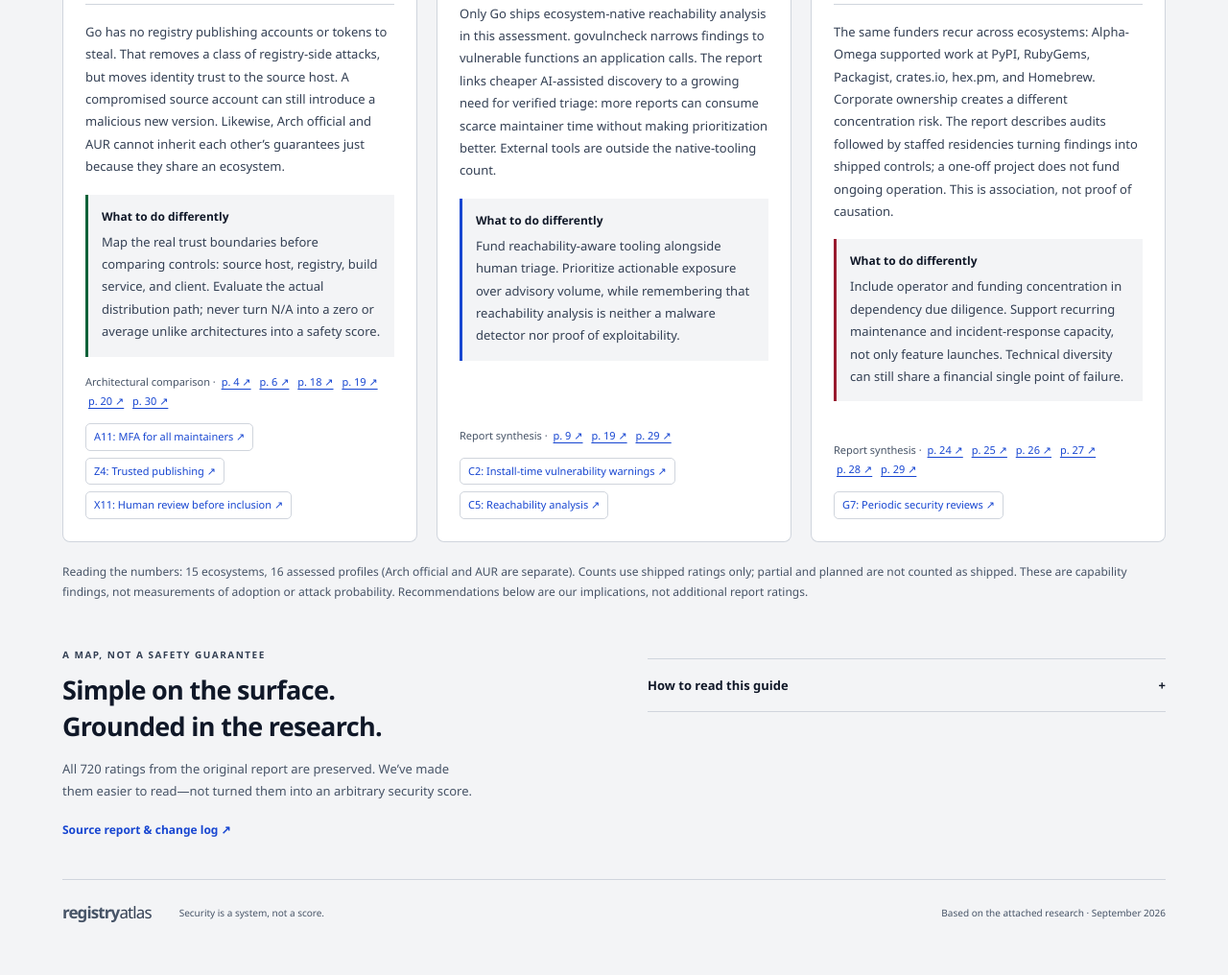
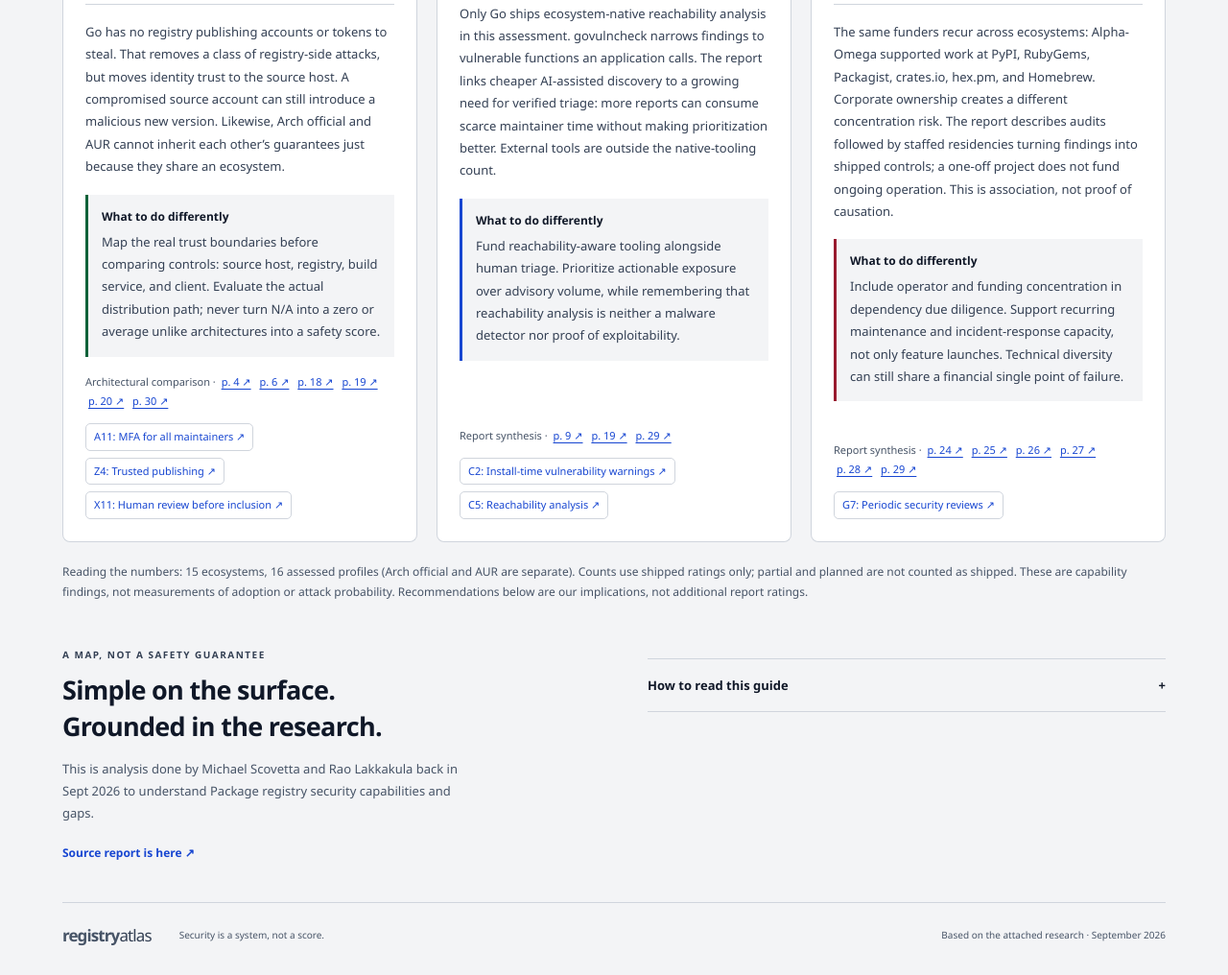
Before and after one commit to raolakk/registry-atlas, a website: page index.html in a window 1280 px wide. Shown: the part 4121-5137 px from the top of the page at 96% size. Before the commit the page ends 5113 px from the top, so only its background shows below. Drawn offline with Linux system fonts and the light colour scheme.

Commit message:
minor lang fixes

```diff
--- a/index.html
+++ b/index.html
@@ -78,7 +78,7 @@
     </section>
 
     <section id="about" class="about-section" aria-labelledby="about-heading">
-      <div><span class="eyebrow">A MAP, NOT A SAFETY GUARANTEE</span><h2 id="about-heading">Simple on the surface.<br>Grounded in the research.</h2><p>All 720 ratings from the original report are preserved. We’ve made them easier to read—not turned them into an arbitrary security score.</p><a class="report-link" href="./report.pdf#page=31" target="_blank" rel="noopener">Source report & change log ↗</a></div>
+      <div><span class="eyebrow">A MAP, NOT A SAFETY GUARANTEE</span><h2 id="about-heading">Simple on the surface.<br>Grounded in the research.</h2><p>This is analysis done by Michael Scovetta and Rao Lakkakula back in Sept 2026 to understand Package registry security capabilities and gaps.</p><a class="report-link" href="./report.pdf#page=31" target="_blank" rel="noopener">Source report is here ↗</a></div>
       <details class="methodology"><summary>How to read this guide <span aria-hidden="true">+</span></summary><div>
         <p><strong>This is a research snapshot, not live monitoring.</strong> This is assessment done by Michael Scovetta and Rao Lakkakula at Microsoft in Sept 2026. Check current registry documentation before making operational decisions.</p>
         <p><strong>15 ecosystems, 16 profiles.</strong> Arch’s official repositories and AUR are separate because their security models are very different. Their CLI ratings follow the report’s shared pacman row; AUR itself uses external recipe/build workflows.</p>
```
